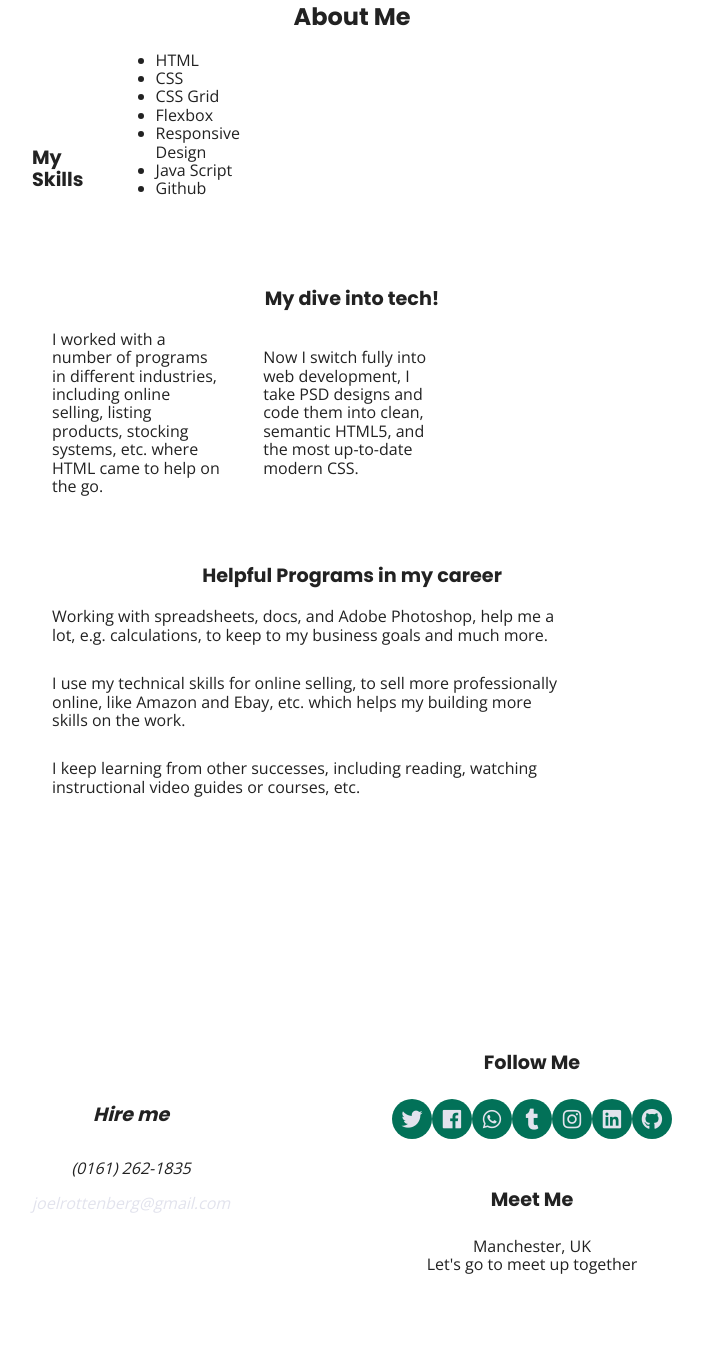
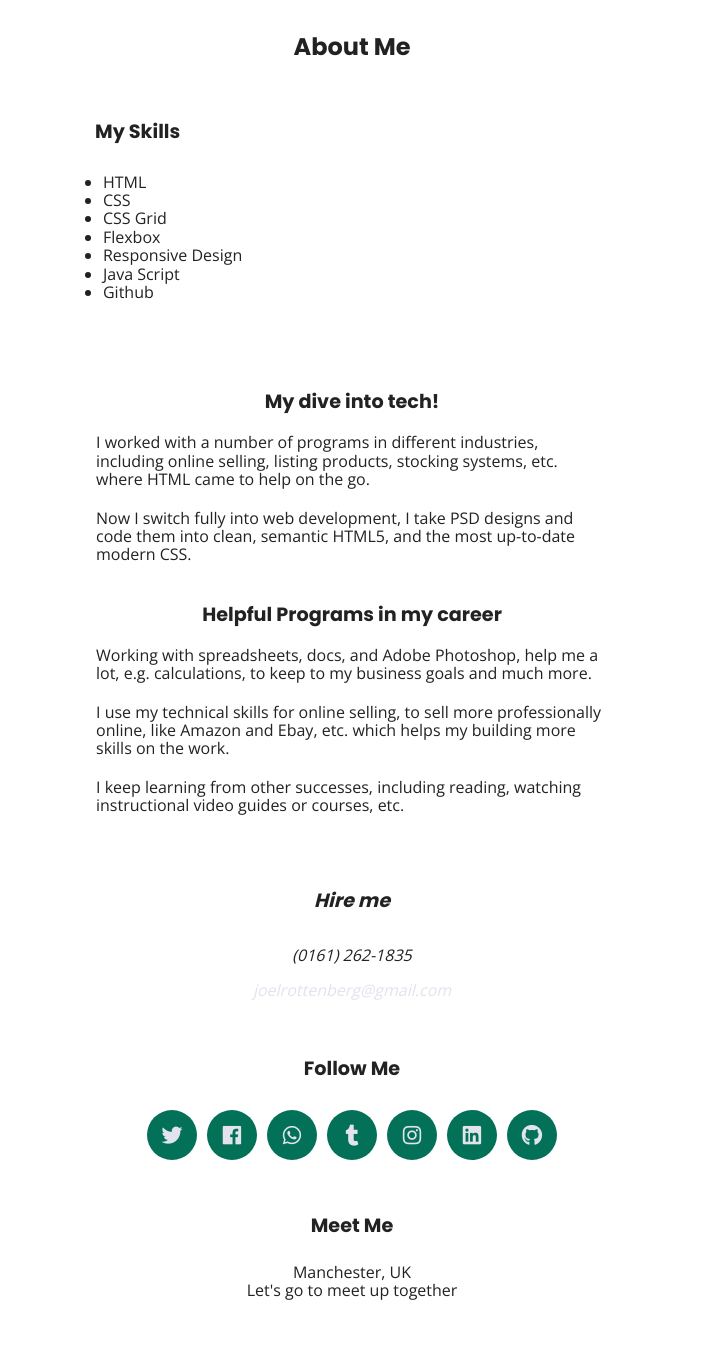
Before and after one commit to joelrottenberg/my-portfolio-website, a website built with Parcel: page Responsive-homepage/index.html in a window 1280 px wide. Shown: the part 3889-5236 px from the top of the page, without its empty margins (288-991 px from the left). Built offline with nearby package versions, Linux system fonts and the light colour scheme; files whose address does not match are found by name.

Commit message:
responsive 4

```diff
--- a/Responsive-homepage/css/main.css
+++ b/Responsive-homepage/css/main.css
@@ -624,47 +624,46 @@ header nav ul {
 /* About */
 
 #about .content-wrapper {
-  padding-top: 20px;
-}
-
-.third-width .skills, .history-content {
-  display: flex;
-  justify-content: space-between;
-  align-items: center;
+  margin: 50px 0 0 0;
 }
 
 .third-width .skills {
+  display: flex;
+  justify-content: center;
+  align-items: center;
+  flex-flow: row wrap;
   width: 33%;
 }
 
-.third-width .history-content {
-  width: 66%;
+#about ul {
+  margin-top: 30px;
+}
+.third-width .history-content, .help-content {
+  display: flex;
+  justify-content: center;
+  align-items: center;
+  flex-flow: row wrap;
 }
 
-.third-width .help-content {
-  width: 100%;
+#about p {
+  margin: 20px 0 0 0;
 }
 
 /* Footer */
 
 footer .content-wrapper {
-  width: 65%;
-  margin: 100px 0;
-}
-
-.footer-content {
-  display: flex;
-  justify-content: space-between;
-  align-items: center;
-  flex-direction: row;
-}
-
-footer #contact {
-  margin-bottom: 0;
+  margin-top: 50px;
 }
 
 footer .social-icons {
-  justify-content: space-between;
+  display: flex;
+  justify-content: center;
+  align-items: center;
+}
+
+footer .social-icons p {
+  margin: 5px;
+  padding: 5px;
 }
 
 footer .copyright {
```
